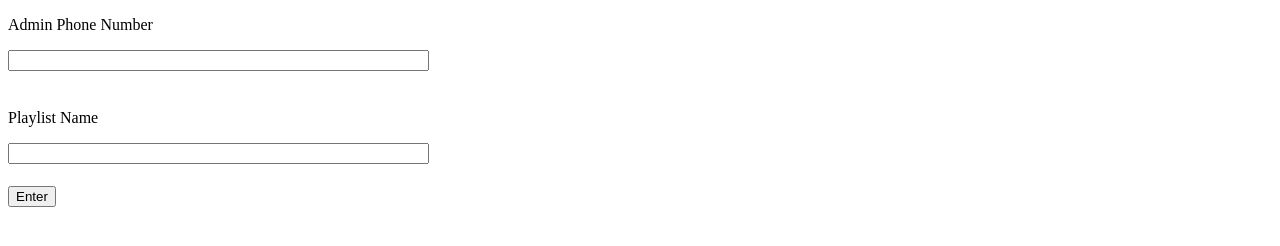
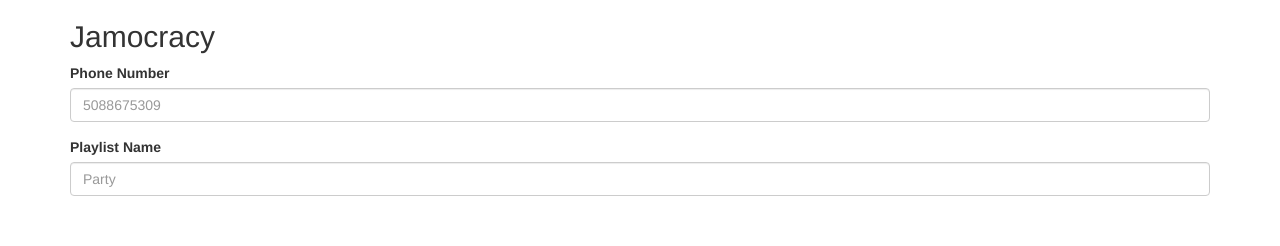
Before and after one commit to mkrum/Jamocracy, a website: page public/info.html in a window 1280 px wide. Drawn offline with nearby package versions, Linux system fonts and the light colour scheme.

Commit message:
Edited info.html

```diff
--- a/public/info.html
+++ b/public/info.html
@@ -1,37 +1,40 @@
 <!DOCTYPE html>
 <html>
 	<head>
+		<title> Info Page </title>
+		<link rel="stylesheet" href="//netdna.bootstrapcdn.com/bootstrap/3.1.1/css/bootstrap.min.css">
 		<script src = "https://ajax.googleapis.com/ajax/libs/jquery/1.11.3/jquery.min.js"> </script>
-		<title> Info Page </title>
-		<script>
-			$(document).ready(function() {
-				$("button").click(function () {
-					var phoneNumber = document.getElementById("adminNumber").value;
-					var name = document.getElementById("playlistName").value;
-					$.post('https://jamocracy.herokuapp.com/create', {admin: phoneNumber, playlist: name}, function(){
-							alert("done");
-					});
-				});
-			});
-		</script>
+		<style type="text/css">
+			textarea {
+				resize: none;
+			}
+		</style>
 	</head>
 	<body>
-		<p>Admin Phone Number</p>
-		<textarea id="adminNumber" rows="1" cols="50"></textarea>
-		<br><br>
-		<p>Playlist Name</p>
-		<textarea id="playlistName" rows="1" cols="50"></textarea>
-		<br><br>
-		<button>Enter</button>
+		<div class="container">
+			<form>
+				<h2 class="form-signin-heading">Jamocracy</h2>
+				<div class="form-group">
+						<label for="phoneNumber">Phone Number</label>
+						<input type="text" class="form-control" id="phoneNumber" placeholder="5088675309">
+				</div>
+				<div class="form-group">
+						<label for="playlistName">Playlist Name</label>
+						<input type="text" class="form-control" id="playlistName" placeholder="Party">
+				</div>
+			</form>
+		</div>
 	</body>
-
 </html>
 
-
-<style type="text/css">
-
-textarea {
-	resize: none;
-}
-
-</style>
+<!--<script>
+	$(document).ready(function() {
+		$("button").click(function () {
+			var phoneNumber = document.getElementById("adminNumber").value;
+			var name = document.getElementById("playlistName").value;
+			$.post('https://jamocracy.herokuapp.com/create', {admin: phoneNumber, playlist: name}, function(){
+					alert("done");
+			});
+		});
+	});
+</script>-->
```
